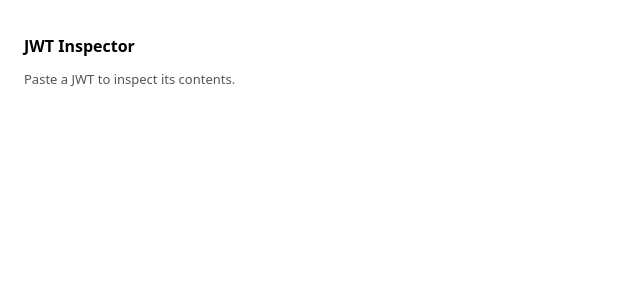
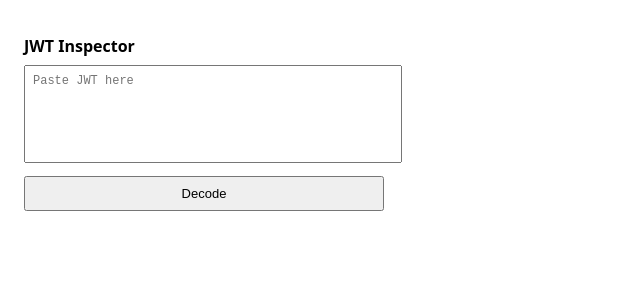
Before and after one commit to UnnatiBhalekar/jwt-token-inspector, a React (Vite) app: page / in a window 1280 px wide. Shown: the top 300 px of the page, without its empty margins (0-640 px from the left). Built offline with nearby package versions, Linux system fonts and the light colour scheme.

Commit message:
feat: add local jwt decoding for header and payload

```diff
--- /dev/null
+++ b/src/popup/jwtUtils.ts
@@ -0,0 +1,23 @@
+function base64UrlDecode(input: string): string {
+  // Replace URL-safe characters
+  const base64 = input.replace(/-/g, "+").replace(/_/g, "/");
+
+  // Pad string to valid length
+  const padded =
+    base64 + "=".repeat((4 - (base64.length % 4)) % 4);
+
+  return atob(padded);
+}
+
+export function decodeJwt(token: string) {
+  const parts = token.split(".");
+
+  if (parts.length !== 3) {
+    throw new Error("Invalid JWT format");
+  }
+
+  const header = JSON.parse(base64UrlDecode(parts[0]));
+  const payload = JSON.parse(base64UrlDecode(parts[1]));
+
+  return { header, payload };
+}
--- a/src/popup/popup.css
+++ b/src/popup/popup.css
@@ -1,5 +1,5 @@
 .popup-container {
-  width: 320px;
+  width: 360px;
   padding: 16px;
   font-family: system-ui, sans-serif;
 }
@@ -9,7 +9,37 @@ h1 {
   margin-bottom: 8px;
 }
 
-p {
+textarea {
+  width: 100%;
+  height: 80px;
+  font-family: monospace;
+  font-size: 12px;
+  padding: 8px;
+  margin-bottom: 8px;
+  resize: none;
+}
+
+button {
+  width: 100%;
+  padding: 8px;
   font-size: 13px;
-  color: #555;
+  cursor: pointer;
 }
+
+pre {
+  background: #f5f5f5;
+  padding: 8px;
+  font-size: 12px;
+  overflow-x: auto;
+}
+
+h2 {
+  font-size: 14px;
+  margin-top: 12px;
+}
+
+.error {
+  color: #c00;
+  font-size: 12px;
+  margin-top: 8px;
+}
--- a/src/popup/popup.tsx
+++ b/src/popup/popup.tsx
@@ -1,10 +1,53 @@
+import { useState } from "react";
+import { decodeJwt } from "./jwtUtils";
 import "./Popup.css";
 
 export default function Popup() {
+  const [token, setToken] = useState("");
+  const [header, setHeader] = useState<object | null>(null);
+  const [payload, setPayload] = useState<object | null>(null);
+  const [error, setError] = useState<string | null>(null);
+
+  function handleDecode() {
+    try {
+      setError(null);
+      const decoded = decodeJwt(token.trim());
+      setHeader(decoded.header);
+      setPayload(decoded.payload);
+    } catch (err) {
+      setHeader(null);
+      setPayload(null);
+      setError("Invalid JWT. Please check the token format.");
+    }
+  }
+
   return (
     <div className="popup-container">
       <h1>JWT Inspector</h1>
-      <p>Paste a JWT to inspect its contents.</p>
+
+      <textarea
+        placeholder="Paste JWT here"
+        value={token}
+        onChange={(e) => setToken(e.target.value)}
+      />
+
+      <button onClick={handleDecode}>Decode</button>
+
+      {error && <p className="error">{error}</p>}
+
+      {header && (
+        <>
+          <h2>Header</h2>
+          <pre>{JSON.stringify(header, null, 2)}</pre>
+        </>
+      )}
+
+      {payload && (
+        <>
+          <h2>Payload</h2>
+          <pre>{JSON.stringify(payload, null, 2)}</pre>
+        </>
+      )}
     </div>
   );
 }
```
Also changed, not shown: 5 other files (tests, documents, lock files or other folders).
